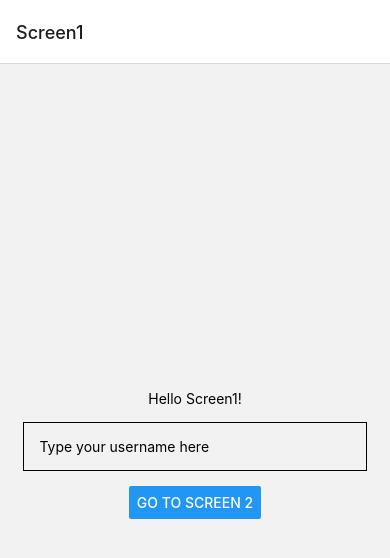
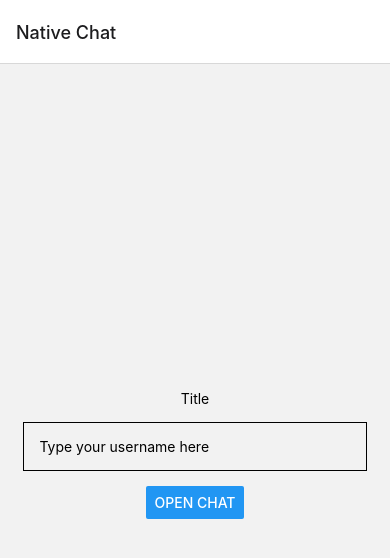
Before and after one commit to RaedanGroup/CHAT-app, a React Native app: screen / in a window 390 px wide. Shown: the top 558 px of the page. Built offline with nearby package versions, Linux system fonts and the light colour scheme.

Commit message:
Demo Conversion
Converted demo content to accommodate Task requirements

```diff
--- a/App.js
+++ b/App.js
@@ -1,7 +1,7 @@
 import { StyleSheet } from 'react-native';
 // import the screens
-import Screen1 from './components/Screen1';
-import Screen2 from './components/Screen2';
+import StartScreen from './components/Start';
+import ChatScreen from './components/Chat';
 // import react Navigation
 import { NavigationContainer } from '@react-navigation/native';
 import { createNativeStackNavigator } from '@react-navigation/native-stack';
@@ -13,15 +13,15 @@ const App = () => {
   return (
     <NavigationContainer>
       <Stack.Navigator
-        initialRouteName="Screen1"
+        initialRouteName="Native Chat"
       >
         <Stack.Screen
-          name="Screen1"
-          component={Screen1}
+          name="Native Chat"
+          component={StartScreen}
         />
         <Stack.Screen
-          name="Screen2"
-          component={Screen2}
+          name="ChatScreen"
+          component={ChatScreen}
         />
       </Stack.Navigator>
     </NavigationContainer>
--- a/components/Screen2.js
+++ b/components/Chat.js
@@ -1,7 +1,7 @@
 import { useEffect } from 'react';
 import { StyleSheet, View, Text } from 'react-native';
 
-const Screen2 = ({ route, navigation }) => {
+const ChatScreen = ({ route, navigation }) => {
   const { name } = route.params;
 
   useEffect(() => {
@@ -10,7 +10,7 @@ const Screen2 = ({ route, navigation }) => {
 
  return (
    <View style={styles.container}>
-     <Text>Hello Screen2!</Text>
+     <Text>Welcome {name}!</Text>
    </View>
  );
 }
@@ -23,4 +23,4 @@ const styles = StyleSheet.create({
   }
 });
 
-export default Screen2;
+export default ChatScreen;
--- a/components/Screen1.js
+++ b/components/Start.js
@@ -1,12 +1,12 @@
 import { useState } from 'react';
 import { StyleSheet, View, Text, Button, TextInput } from 'react-native';
 
-const Screen1 = ({ navigation }) => {
+const StartScreen = ({ navigation }) => {
   const [name, setName] = useState('');
 
   return (
     <View style={styles.container}>
-      <Text>Hello Screen1!</Text>
+      <Text>Title</Text>
       <TextInput
         style={styles.textInput}
         value={name}
@@ -14,8 +14,8 @@ const Screen1 = ({ navigation }) => {
         placeholder='Type your username here'
       />
       <Button
-        title="Go to Screen 2"
-        onPress={() => navigation.navigate('Screen2', { name: name})}
+        title="Open Chat"
+        onPress={() => navigation.navigate('ChatScreen', { name: name})}
       />
     </View>
   );
@@ -36,4 +36,4 @@ const styles = StyleSheet.create({
   }
 });
 
-export default Screen1;
+export default StartScreen;
```
